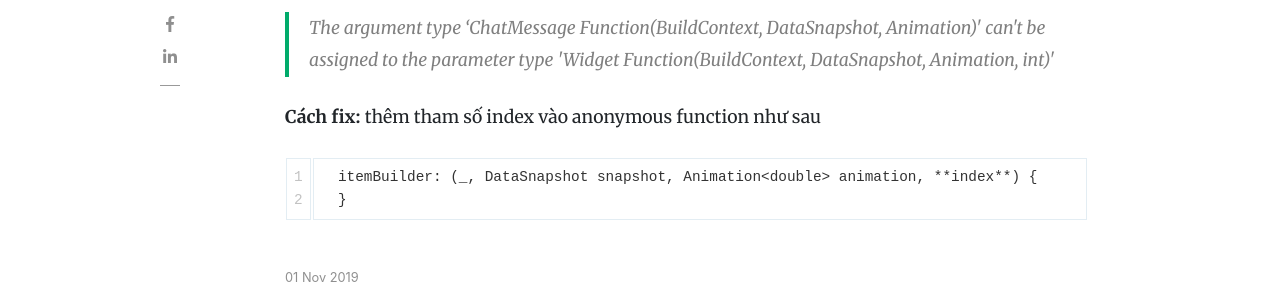
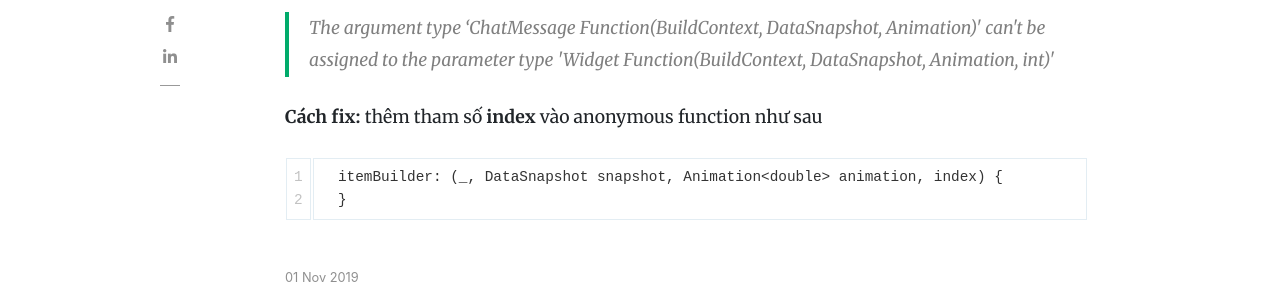
Before and after one commit to tuitucode/tuitucode.github.io, a Jekyll site: the page built from _posts/2019-11-01-flutter-problem-guide.md, in a window 1280 px wide and 900 px high, scrolled down 2751 px. Shown: the part 154-451 px from the top of the window. Built offline with Jekyll 4.4.1, drawn with Linux system fonts in a browser that asks for light colours; nearby versions of some CDN libraries; comment, search, counter and statistics services are not loaded.

````diff
--- a/_posts/2019-11-01-flutter-problem-guide.md
+++ b/_posts/2019-11-01-flutter-problem-guide.md
@@ -96,8 +96,8 @@ buildscript {
 **Mô tả lỗi:** itemBuilder có thêm tham số index, lỗi có dạng:
 > The argument type 'ChatMessage Function(BuildContext, DataSnapshot, Animation<double>)' can't be assigned to the parameter type 'Widget Function(BuildContext, DataSnapshot, Animation<double>, int)'
 
-**Cách fix:** thêm tham số index vào anonymous function như sau
+**Cách fix:** thêm tham số **index** vào anonymous function như sau
 ```
-  itemBuilder: (_, DataSnapshot snapshot, Animation<double> animation, **index**) {
+  itemBuilder: (_, DataSnapshot snapshot, Animation<double> animation, index) {
   }
 ```
````
